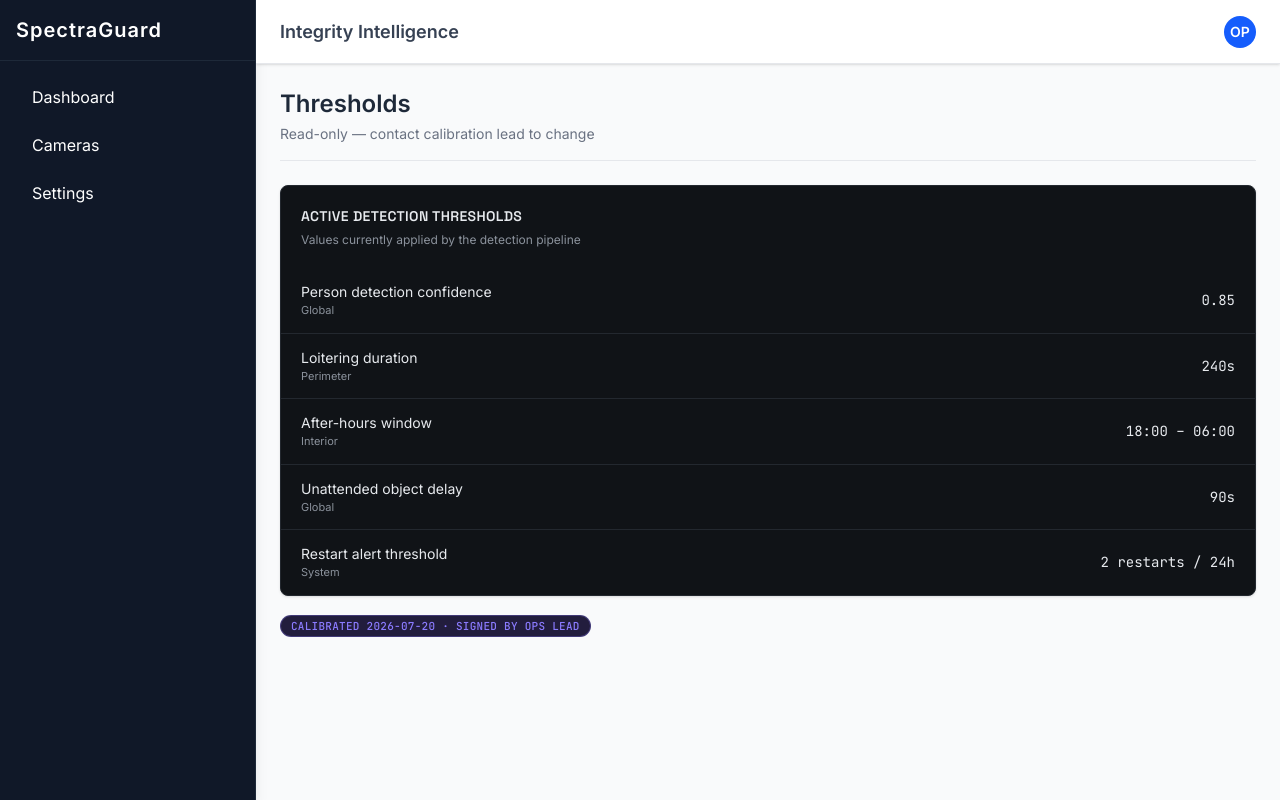
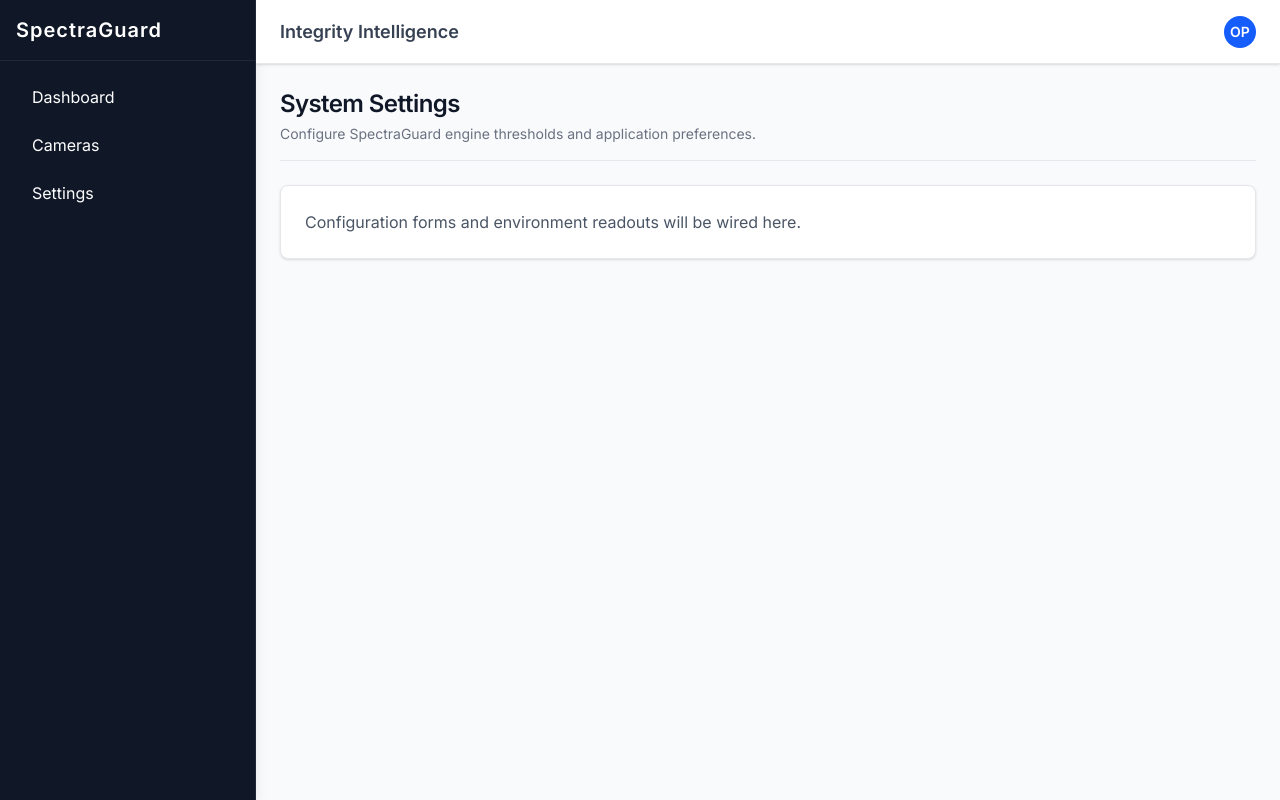
Before and after one commit to lathika-mohan/spectroguard-frontend-refined, a React (Vite) app: page /settings in a window 1280 px wide. Built offline with nearby package versions, Linux system fonts and the light colour scheme.

Commit message:
style(frontend): P6.3 implement standardized PageContainer and enforce consistent view layouts

```diff
--- /dev/null
+++ b/src/components/layout/PageContainer.tsx
@@ -0,0 +1,37 @@
+import React, { type ReactNode } from 'react';
+
+interface PageContainerProps {
+  title: string;
+  description?: string;
+  children: ReactNode;
+  actions?: ReactNode;
+}
+
+export const PageContainer: React.FC<PageContainerProps> = ({
+  title,
+  description,
+  children,
+  actions
+}) => {
+  return (
+    <div className="max-w-7xl mx-auto w-full space-y-6 animate-in fade-in duration-300">
+      {/* Standardized Header */}
+      <div className="flex flex-col sm:flex-row justify-between items-start sm:items-center gap-4 border-b border-gray-200 pb-4">
+        <div>
+          <h1 className="text-2xl font-bold tracking-tight text-gray-900">{title}</h1>
+          {description && <p className="text-sm text-gray-500 mt-1">{description}</p>}
+        </div>
+        {actions && (
+          <div className="flex shrink-0 w-full sm:w-auto">
+            {actions}
+          </div>
+        )}
+      </div>
+
+      {/* Standardized Content Area */}
+      <div className="w-full">
+        {children}
+      </div>
+    </div>
+  );
+};
--- a/src/views/Cameras.tsx
+++ b/src/views/Cameras.tsx
@@ -1,7 +1,22 @@
 import React from 'react';
+import { PageContainer } from '../components/layout/PageContainer';
 
-const Cameras: React.FC = () => {
-  return <div className="p-6">Cameras Interface</div>;
+export const Cameras: React.FC = () => {
+  return (
+    <PageContainer
+      title="Camera Streams"
+      description="Manage and monitor connected physical camera feeds."
+      actions={
+        <button className="px-4 py-2 bg-blue-600 text-white rounded-md hover:bg-blue-700 text-sm font-medium transition w-full sm:w-auto">
+          Add Camera
+        </button>
+      }
+    >
+      <div className="p-6 bg-white rounded-lg shadow-sm border border-gray-200">
+        <p className="text-gray-600">Camera grid and list views will be wired here.</p>
+      </div>
+    </PageContainer>
+  );
 };
 
 export default Cameras;
--- a/src/views/Dashboard.tsx
+++ b/src/views/Dashboard.tsx
@@ -1,7 +1,17 @@
 import React from 'react';
+import { PageContainer } from '../components/layout/PageContainer';
 
-const Dashboard: React.FC = () => {
-  return <div className="p-6">Dashboard Interface</div>;
+export const Dashboard: React.FC = () => {
+  return (
+    <PageContainer
+      title="System Dashboard"
+      description="Real-time overview of camera integrity and system health."
+    >
+      <div className="p-6 bg-white rounded-lg shadow-sm border border-gray-200">
+        <p className="text-gray-600">Dashboard metrics and widgets will be wired here.</p>
+      </div>
+    </PageContainer>
+  );
 };
 
 export default Dashboard;
--- a/src/views/Forensics.tsx
+++ b/src/views/Forensics.tsx
@@ -1,7 +1,17 @@
 import React from 'react';
+import { PageContainer } from '../components/layout/PageContainer';
 
-const Forensics: React.FC = () => {
-  return <div className="p-6">Forensics Interface</div>;
+export const Forensics: React.FC = () => {
+  return (
+    <PageContainer
+      title="Spectral Forensics"
+      description="Deep dive into frequency-domain anomalies and feature extraction analysis."
+    >
+      <div className="p-6 bg-white rounded-lg shadow-sm border border-gray-200">
+        <p className="text-gray-600">Spectral visualizations and SHAP tools will be wired here.</p>
+      </div>
+    </PageContainer>
+  );
 };
 
 export default Forensics;
--- a/src/views/Settings.tsx
+++ b/src/views/Settings.tsx
@@ -1,40 +1,17 @@
-import { AppShell } from "@/components/layout/AppShell"
-import { Card, CardContent, CardHeader, CardTitle, CardDescription } from "@/components/ui/card"
-import { Badge } from "@/components/ui/badge"
+import React from 'react';
+import { PageContainer } from '../components/layout/PageContainer';
 
-const thresholds = [
-  { name: "Person detection confidence", value: "0.85", zone: "Global" },
-  { name: "Loitering duration", value: "240s", zone: "Perimeter" },
-  { name: "After-hours window", value: "18:00 – 06:00", zone: "Interior" },
-  { name: "Unattended object delay", value: "90s", zone: "Global" },
-  { name: "Restart alert threshold", value: "2 restarts / 24h", zone: "System" },
-]
+export const Settings: React.FC = () => {
+  return (
+    <PageContainer
+      title="System Settings"
+      description="Configure SpectraGuard engine thresholds and application preferences."
+    >
+      <div className="p-6 bg-white rounded-lg shadow-sm border border-gray-200">
+        <p className="text-gray-600">Configuration forms and environment readouts will be wired here.</p>
+      </div>
+    </PageContainer>
+  );
+};
 
-export function Settings() {
-  return (
-    <AppShell title="Thresholds" subtitle="Read-only — contact calibration lead to change">
-      <Card>
-        <CardHeader>
-          <CardTitle>Active detection thresholds</CardTitle>
-          <CardDescription>Values currently applied by the detection pipeline</CardDescription>
-        </CardHeader>
-        <CardContent className="p-0">
-          <div className="divide-y divide-hairline">
-            {thresholds.map((t) => (
-              <div key={t.name} className="flex items-center justify-between px-5 py-3.5">
-                <div>
-                  <p className="text-sm text-ink">{t.name}</p>
-                  <p className="text-[11px] text-ink-dim">{t.zone}</p>
-                </div>
-                <span className="font-mono text-sm text-ink">{t.value}</span>
-              </div>
-            ))}
-          </div>
-        </CardContent>
-      </Card>
-      <div className="mt-4">
-        <Badge variant="evidence">Calibrated 2026-07-20 · signed by ops lead</Badge>
-      </div>
-    </AppShell>
-  )
-}
+export default Settings;
```
